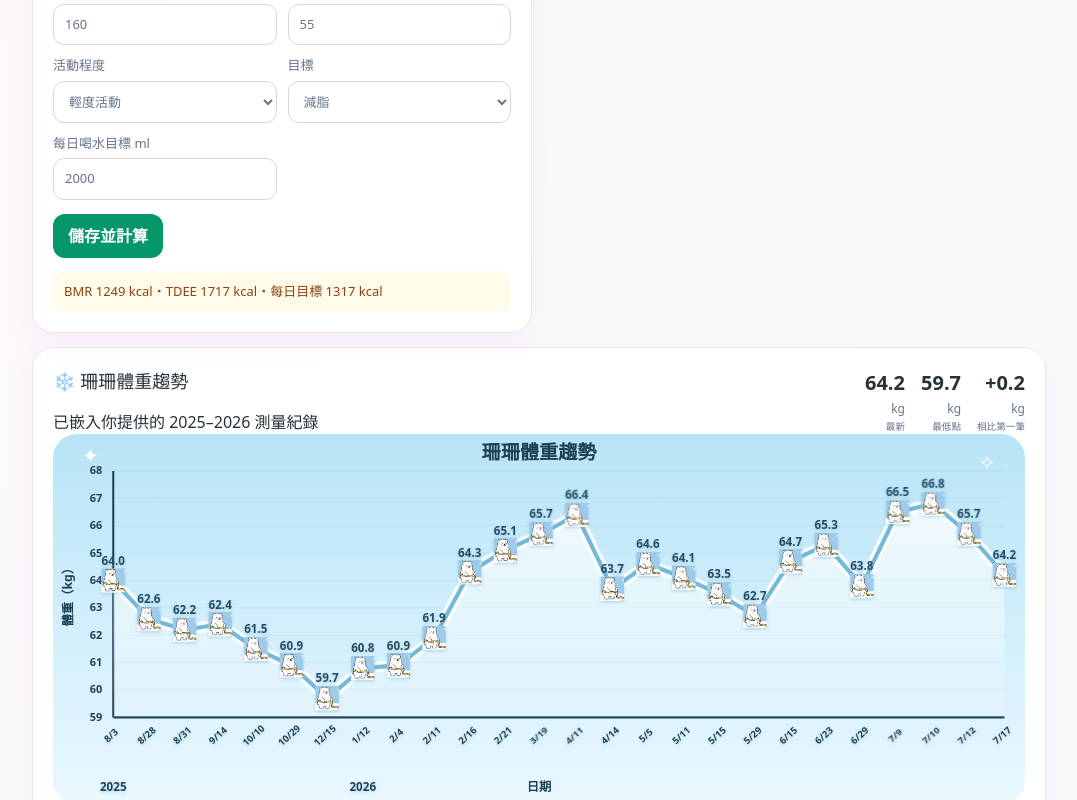
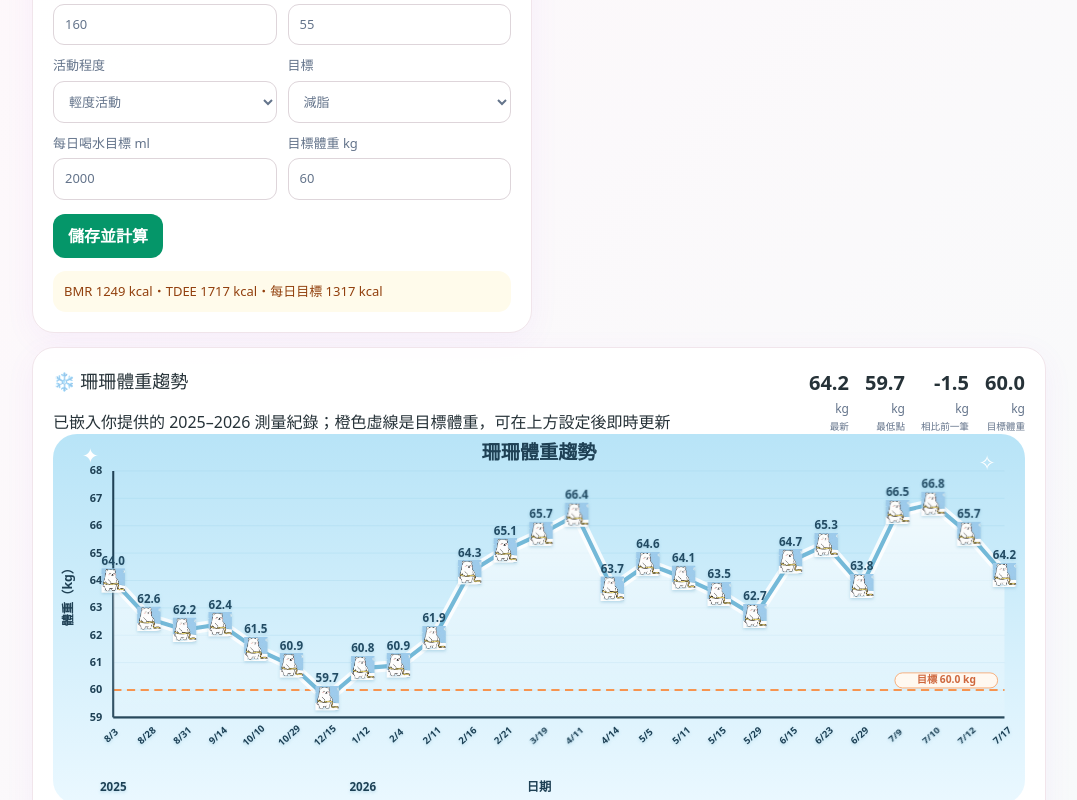
Before and after one commit to ht910520-bot/shine-body-ai, a React (Vite) app: page / in a window 1280 px wide. Shown: the part 500-1300 px from the top of the page, without its empty margins (101-1178 px from the left). Built offline with nearby package versions, Linux system fonts and the light colour scheme.

Commit message:
Compare weight changes to previous reading and show goal line

```diff
--- a/src/App.tsx
+++ b/src/App.tsx
@@ -17,6 +17,7 @@ interface Profile {
   activity: number;
   goal: number;
   waterTarget: number;
+  targetWeight: number;
   bmr: number;
   tdee: number;
   target: number;
@@ -125,6 +126,7 @@ const defaults: AppData = {
     activity: 1.375,
     goal: -400,
     waterTarget: 2000,
+    targetWeight: 60,
     bmr: 0,
     tdee: 0,
     target: 1400
@@ -135,6 +137,19 @@ const defaults: AppData = {
   weightHistory: INITIAL_WEIGHT_HISTORY.map((point) => ({ ...point }))
 };
 
+const normalizeTargetWeight = (value: any) => {
+  const parsed = Number(value);
+  return Number.isFinite(parsed) && parsed >= 25 && parsed <= 300
+    ? Math.round(parsed * 10) / 10
+    : defaults.profile.targetWeight;
+};
+
+const normalizeProfile = (value: any): Profile => ({
+  ...defaults.profile,
+  ...(value || {}),
+  targetWeight: normalizeTargetWeight(value?.targetWeight)
+});
+
 // METS configuration for exercises
 const METS: Record<string, number> = {
   "快走": 4.3,
@@ -149,7 +164,7 @@ export default function App() {
       const stored = localStorage.getItem(KEY);
       if (stored) {
         const parsed = JSON.parse(stored);
-        const merged = { ...defaults, ...parsed };
+        const merged = { ...defaults, ...parsed, profile: normalizeProfile(parsed.profile) };
         merged.weightHistory = normalizeWeightHistory(parsed.weightHistory);
         // Check date change
         if (merged.date !== today()) {
@@ -182,6 +197,7 @@ export default function App() {
   const [profileActivity, setProfileActivity] = useState<number>(data.profile.activity);
   const [profileGoal, setProfileGoal] = useState<number>(data.profile.goal);
   const [profileWaterTarget, setProfileWaterTarget] = useState<number>(data.profile.waterTarget);
+  const [profileTargetWeight, setProfileTargetWeight] = useState<number>(data.profile.targetWeight);
 
   // Irregular weight measurements for the trend chart
   const [weightDate, setWeightDate] = useState(today());
@@ -323,6 +339,7 @@ export default function App() {
     activity: profileActivity,
     goal: profileGoal,
     waterTarget: profileWaterTarget,
+    targetWeight: profileTargetWeight,
     bmr: data.profile.bmr,
     tdee: data.profile.tdee,
     target: data.profile.target
@@ -376,6 +393,7 @@ export default function App() {
         activity: profileActivity,
         goal: profileGoal,
         waterTarget: profileWaterTarget,
+        targetWeight: normalizeTargetWeight(profileTargetWeight),
         bmr: currentProfile.bmr,
         tdee: currentProfile.tdee,
         target: currentProfile.target
@@ -778,6 +796,7 @@ export default function App() {
       if (window.confirm(`載入「${record.name}」為目前資料？目前尚未另存的內容會被取代。`)) {
         const restored = structuredClone(record.snapshot);
         restored.date = today();
+        restored.profile = normalizeProfile(restored.profile);
         restored.weightHistory = normalizeWeightHistory(restored.weightHistory);
         setData(restored);
 
@@ -789,6 +808,7 @@ export default function App() {
         setProfileActivity(restored.profile.activity);
         setProfileGoal(restored.profile.goal);
         setProfileWaterTarget(restored.profile.waterTarget);
+        setProfileTargetWeight(restored.profile.targetWeight);
 
         localStorage.setItem(KEY, JSON.stringify(restored));
         loadHistoryRecords(db);
@@ -829,6 +849,7 @@ export default function App() {
       if (!restored.profile || !Array.isArray(restored.foods) || !Array.isArray(restored.exercises)) {
         throw new Error("Invalid format");
       }
+      restored.profile = normalizeProfile(restored.profile);
       restored.weightHistory = normalizeWeightHistory(restored.weightHistory);
       setData(restored);
 
@@ -840,6 +861,7 @@ export default function App() {
       setProfileActivity(restored.profile.activity);
       setProfileGoal(restored.profile.goal);
       setProfileWaterTarget(restored.profile.waterTarget);
+      setProfileTargetWeight(restored.profile.targetWeight);
 
       localStorage.setItem(KEY, JSON.stringify(restored));
       setCookieStatus('已載入 Cookie／本機替代資料。');
@@ -883,6 +905,7 @@ export default function App() {
       if (!d.profile || !Array.isArray(d.foods) || !Array.isArray(d.exercises)) {
         throw new Error("格式錯誤");
       }
+      d.profile = normalizeProfile(d.profile);
       d.weightHistory = normalizeWeightHistory(d.weightHistory);
       if (Array.isArray(raw.records) && db) {
         for (const record of raw.records) {
@@ -898,6 +921,7 @@ export default function App() {
       setProfileActivity(d.profile.activity);
       setProfileGoal(d.profile.goal);
       setProfileWaterTarget(d.profile.waterTarget);
+      setProfileTargetWeight(d.profile.targetWeight);
 
       localStorage.setItem(KEY, JSON.stringify(d));
       if (db) {
@@ -927,6 +951,7 @@ export default function App() {
       setProfileActivity(reset.profile.activity);
       setProfileGoal(reset.profile.goal);
       setProfileWaterTarget(reset.profile.waterTarget);
+      setProfileTargetWeight(reset.profile.targetWeight);
 
       localStorage.removeItem(KEY);
       localStorage.setItem(KEY, JSON.stringify(reset));
@@ -945,6 +970,7 @@ export default function App() {
 
   const weightHistory = sortWeightHistory(normalizeWeightHistory(data.weightHistory));
   const weightValues = weightHistory.map((point) => point.weight);
+  const goalWeight = normalizeTargetWeight(profileTargetWeight);
   const weightChart = {
     width: 1420,
     height: 540,
@@ -952,13 +978,14 @@ export default function App() {
     right: 30,
     top: 54,
     bottom: 126,
-    min: Math.min(59, Math.floor(Math.min(...weightValues))),
-    max: Math.max(68, Math.ceil(Math.max(...weightValues)))
+    min: Math.min(59, Math.floor(Math.min(...weightValues, goalWeight))),
+    max: Math.max(68, Math.ceil(Math.max(...weightValues, goalWeight)))
   };
   const weightPlotWidth = weightChart.width - weightChart.left - weightChart.right;
   const weightPlotHeight = weightChart.height - weightChart.top - weightChart.bottom;
   const weightPoints = weightHistory.map((point, index) => ({
     ...point,
+    changeFromPrevious: index === 0 ? null : Math.round((point.weight - weightHistory[index - 1].weight) * 10) / 10,
     x: weightChart.left + (index / Math.max(1, weightHistory.length - 1)) * weightPlotWidth,
     y: weightChart.top + ((weightChart.max - point.weight) / (weightChart.max - weightChart.min)) * weightPlotHeight
   }));
@@ -970,7 +997,9 @@ export default function App() {
   );
   const lowestWeight = Math.min(...weightHistory.map((point) => point.weight));
   const latestWeight = weightHistory[weightHistory.length - 1].weight;
-  const weightChange = Math.round((latestWeight - weightHistory[0].weight) * 10) / 10;
+  const previousWeight = weightHistory.length > 1 ? weightHistory[weightHistory.length - 2].weight : latestWeight;
+  const weightChange = Math.round((latestWeight - previousWeight) * 10) / 10;
+  const goalY = weightChart.top + ((weightChart.max - goalWeight) / (weightChart.max - weightChart.min)) * weightPlotHeight;
 
   return (
     <>
@@ -1111,6 +1140,19 @@ export default function App() {
                     onChange={(e) => setProfileWaterTarget(Number(e.target.value))}
                   />
                 </label>
+                <label>
+                  目標體重 kg
+                  <input
+                    id="targetWeight"
+                    type="number"
+                    min="25"
+                    max="300"
+                    step="0.1"
+                    required
+                    value={profileTargetWeight}
+                    onChange={(e) => setProfileTargetWeight(Number(e.target.value))}
+                  />
+                </label>
               </div>
               <div className="actions">
                 <button type="submit">儲存並計算</button>
@@ -1126,12 +1168,13 @@ export default function App() {
             <div className="weight-heading">
               <div>
                 <h2>❄️ 珊珊體重趨勢</h2>
-                <p>已嵌入你提供的 2025–2026 測量紀錄</p>
+                <p>已嵌入你提供的 2025–2026 測量紀錄；橙色虛線是目標體重，可在上方設定後即時更新</p>
               </div>
               <div className="weight-summary">
                 <span><b>{latestWeight.toFixed(1)}</b> kg<br /><small>最新</small></span>
                 <span><b>{lowestWeight.toFixed(1)}</b> kg<br /><small>最低點</small></span>
-                <span><b>{weightChange > 0 ? '+' : ''}{weightChange.toFixed(1)}</b> kg<br /><small>相比第一筆</small></span>
+                <span><b>{weightChange > 0 ? '+' : ''}{weightChange.toFixed(1)}</b> kg<br /><small>相比前一筆</small></span>
+                <span><b>{goalWeight.toFixed(1)}</b> kg<br /><small>目標體重</small></span>
               </div>
             </div>
             <div className="weight-chart-shell">
@@ -1175,6 +1218,28 @@ export default function App() {
                   );
                 })}
 
+                <line
+                  x1={weightChart.left}
+                  x2={weightChart.width - weightChart.right}
+                  y1={goalY}
+                  y2={goalY}
+                  className="weight-goal-line"
+                />
+                <rect
+                  x={weightChart.width - weightChart.right - 160}
+                  y={goalY - 25}
+                  width="150"
+                  height="22"
+                  rx="11"
+                  className="weight-goal-label-bg"
+                />
+                <text
+                  x={weightChart.width - weightChart.right - 85}
+                  y={goalY - 10}
+                  textAnchor="middle"
+                  className="weight-goal-label"
+                >目標 {goalWeight.toFixed(1)} kg</text>
+
                 <text x="28" y={weightChart.top + weightPlotHeight / 2} textAnchor="middle" className="weight-axis-title" transform={`rotate(-90 28 ${weightChart.top + weightPlotHeight / 2})`}>體重（kg）</text>
                 <line x1={weightChart.left} x2={weightChart.left} y1={weightChart.top} y2={weightChart.height - weightChart.bottom} className="weight-axis" />
                 <line x1={weightChart.left} x2={weightChart.width - weightChart.right} y1={weightChart.height - weightChart.bottom} y2={weightChart.height - weightChart.bottom} className="weight-axis" />
@@ -1185,7 +1250,17 @@ export default function App() {
 
                 {weightPoints.map((point, index) => (
                   <g key={point.date} filter="url(#weightShadow)">
-                    <image href="/assets/sansan-bear-icon.svg?v=2" x={point.x - 18} y={point.y - 18} width="36" height="36" preserveAspectRatio="xMidYMid slice" aria-label={`${point.date} ${point.weight} kg`} />
+                    <image
+                      href="/assets/sansan-bear-icon.svg?v=2"
+                      x={point.x - 18}
+                      y={point.y - 18}
+                      width="36"
+                      height="36"
+                      preserveAspectRatio="xMidYMid slice"
+                      aria-label={point.changeFromPrevious === null
+                        ? `${point.date} ${point.weight} kg`
+                        : `${point.date} ${point.weight} kg，與前一筆${point.changeFromPrevious > 0 ? '+' : ''}${point.changeFromPrevious.toFixed(1)} kg`}
+                    />
                     <text x={point.x} y={point.y - 23} textAnchor="middle" className="weight-value-label">{point.weight.toFixed(1)}</text>
                     <text x={point.x} y={weightChart.height - weightChart.bottom + 30} textAnchor="middle" className="weight-date-label" transform={`rotate(-42 ${point.x} ${weightChart.height - weightChart.bottom + 30})`}>{point.label}</text>
                     {index === 0 || weightHistory[index - 1].date.slice(0, 4) !== point.date.slice(0, 4) ? (
--- a/src/index.css
+++ b/src/index.css
@@ -400,6 +400,25 @@ button:disabled {
   fill: #244b63;
 }
 
+.weight-goal-line {
+  stroke: #f97316;
+  stroke-width: 3;
+  stroke-dasharray: 12 8;
+  opacity: .9;
+}
+
+.weight-goal-label-bg {
+  fill: #fff7ed;
+  stroke: #f97316;
+  stroke-width: 1;
+}
+
+.weight-goal-label {
+  fill: #c2410c;
+  font-size: 15px;
+  font-weight: 800;
+}
+
 .weight-entry {
   margin-top: 16px;
   padding: 14px;
```
